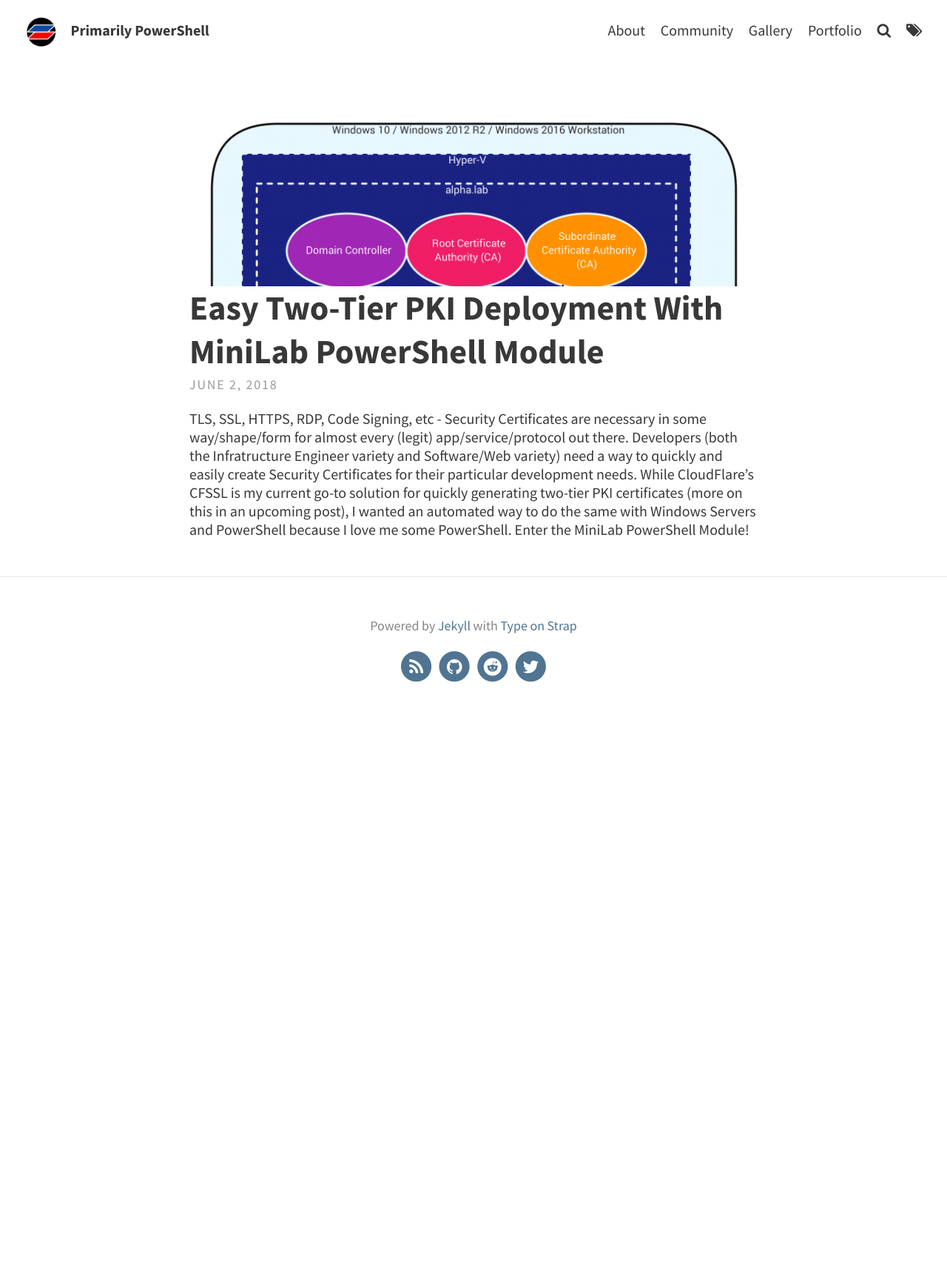
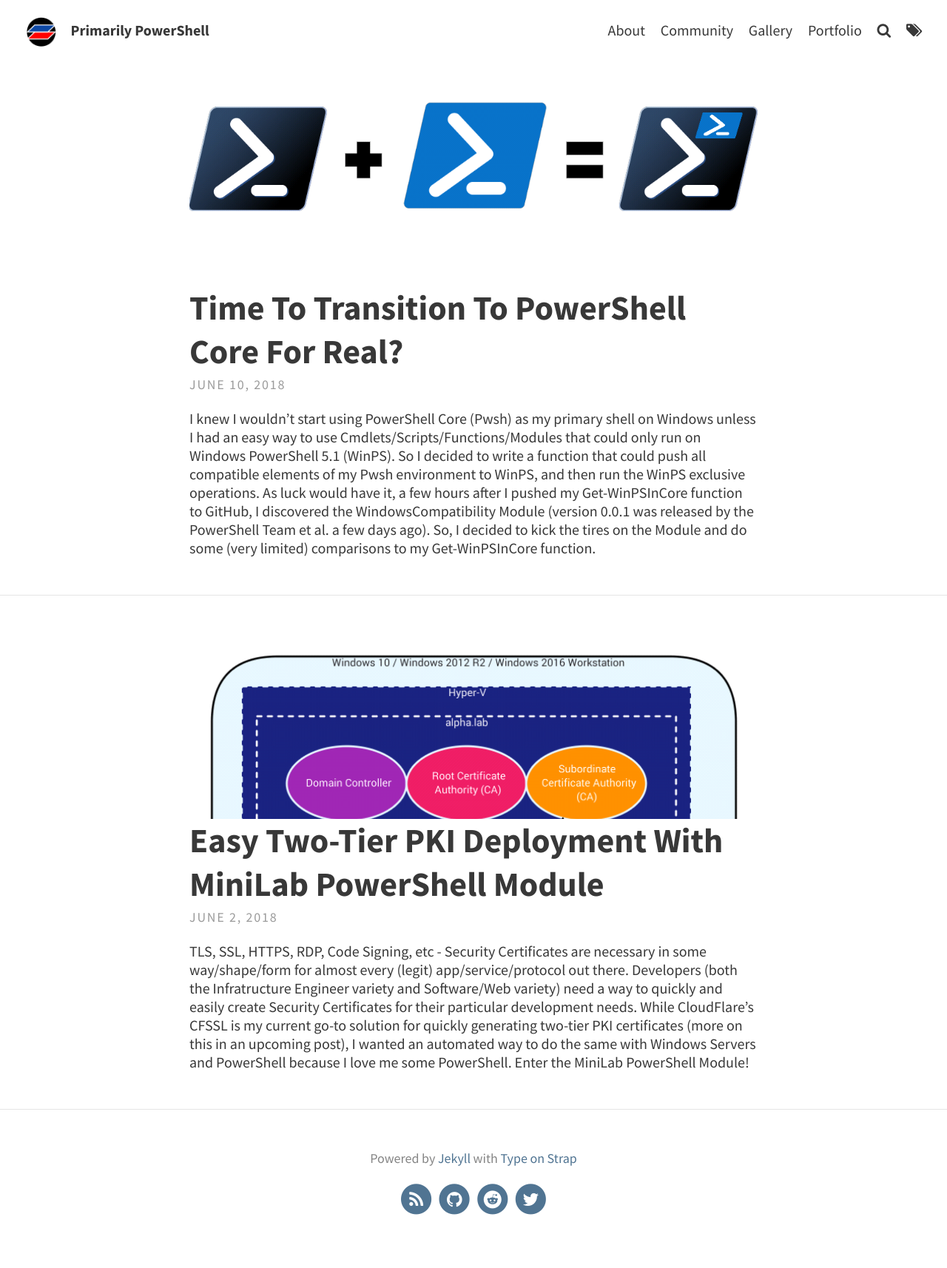
Before and after one commit to pldmgg/pldmgg.github.io, a Jekyll site: the page built from index.html, in a window 1280 px wide. Shown: the whole page at 74% size. Built offline with Jekyll 4.4.1, drawn with Linux system fonts in a browser that asks for light colours; the list of posts is cut into pages by our own code; before the commit the page ends 994 px from its top, so only the background shows below that; part of the change alters nothing that is shown.

Commit message:
Added WinInPSCore Post

````diff
--- /dev/null
+++ b/_posts/2018-6-10-WinPSInCore.md
@@ -0,0 +1,229 @@
+---
+layout: post
+title: Time To Transition To PowerShell Core For Real?
+thumbnail: "assets/img/thumbnails/WinPSInCoreBanner.png"
+tags: [Windows, PowerShell, PowerShell Core, Core, pwsh, Compatibility, ActiveDirectory]
+excerpt_separator: <!--more-->
+---
+
+![Hansel Inside the Computer]({{ site.baseurl }}/assets/img/pexels/WinPSInCore.png){: .center-image }
+
+I knew I wouldn't start using PowerShell Core (Pwsh) as my primary shell on Windows unless I had an easy way to use Cmdlets/Scripts/Functions/Modules that could only run on Windows PowerShell 5.1 (WinPS). So I decided to write a function that could push all compatible elements of my Pwsh environment to WinPS, and then run the WinPS exclusive operations. As luck would have it, a few hours after I pushed my *Get-WinPSInCore* function to GitHub, I discovered the *WindowsCompatibility Module* (version 0.0.1 was released by the PowerShell Team et al. a few days ago). So, I decided to kick the tires on the Module and do some (very limited) comparisons to my *Get-WinPSInCore* function.
+<!--more-->
+
+# About Get-WinPSInCore and WindowsCompatibility Module
+
+**Get-WinPSInCore Function On GitHub:**
+
+[https://github.com/pldmgg/misc-powershell/blob/master/MyFunctions/PowerShellCore_Compatible/Get-WinPSInCore.ps1](https://github.com/pldmgg/misc-powershell/blob/master/MyFunctions/PowerShellCore_Compatible/Get-WinPSInCore.ps1)
+
+**WindowsCompatibility Module On GitHub:**
+
+[https://github.com/PowerShell/WindowsCompatibility](https://github.com/PowerShell/WindowsCompatibility)
+
+**WindowsCompatibility Module On PSGallery:**
+
+[https://www.powershellgallery.com/packages/WindowsCompatibility](https://www.powershellgallery.com/packages/WindowsCompatibility)
+
+At a glance, the main difference between the *Get-WinPSInCore* function and the *WindowsCompatibility Module* is as follows:
+
+The *WindowsCompatibility Module* makes it seem like WinPS Cmdlets / Scripts / Functions / Modules are loaded directly in Pwsh whereas my *Get-WinPSInCore* function makes it seem like you're running WinPS Cmdlets / Scripts / Functions / Modules in WinPS. At the end of the day, both approaches open a PSSession to Windows PowerShell 5.1, run the WinPS operations in WinPS, and bring the results back to Pwsh. (Of course, depending on the type of resulting WinPS object, some info might be lost in translation/serialization).
+
+In the below examples, I'll try and demo both methods alongside each other.
+
+# Demo
+
+Before trying the following examples, make sure you have the latest version of Pwsh Installed. You can use my *Update-PowerShellCore* function to take care of this. (NOTE: The following will work both in Windows PowerShell 5.1 and an older version of PowerShell Core.)
+
+```powershell
+$pldmggFunctionsUrl = "https://raw.githubusercontent.com/pldmgg/misc-powershell/master/MyFunctions"
+
+if (![bool]$(Get-Command Update-PowerShellCore -ErrorAction SilentlyContinue)) {
+    $UpdatePSCoreFunctionUrl = "$pldmggFunctionsUrl/PowerShellCore_Compatible/Update-PowerShellCore.ps1"
+    try {
+        Invoke-Expression $([System.Net.WebClient]::new().DownloadString($UpdatePSCoreFunctionUrl))
+    }
+    catch {
+        Write-Error $_
+        Write-Error "Unable to load the Update-PowerShellCore function! Halting!"
+        $global:FunctionResult = "1"
+        return
+    }
+}
+
+Update-PowerShellCore -DownloadDirectory "$HOME\Downloads" -Latest
+```
+
+Next, launch PowerShell Core (pwsh.exe), load the *Get-WinPSInCore* function, and install/import the *WindowsCompatibility Module*:
+
+```powershell
+$pldmggFunctionsUrl = "https://raw.githubusercontent.com/pldmgg/misc-powershell/master/MyFunctions"
+
+if (![bool]$(Get-Command Get-WinPSInCore -ErrorAction SilentlyContinue)) {
+    $GetWinPSInCoreFunctionUrl = "$pldmggFunctionsUrl/PowerShellCore_Compatible/Get-WinPSInCore.ps1"
+    try {
+        Invoke-Expression $([System.Net.WebClient]::new().DownloadString($GetWinPSInCoreFunctionUrl))
+    }
+    catch {
+        Write-Error $_
+        Write-Error "Unable to load the Get-WinPSInCore function! Halting!"
+        $global:FunctionResult = "1"
+        return
+    }
+}
+
+Install-Module WindowsCompatibility
+Import-Module WindowsCompatibility
+```
+
+Now we're ready to try out some examples!
+
+# Example 1: Use the Windows PowerShell Module 'ActiveDirectory' Within PowerShell Core
+
+Using the *Get-WinPSInCore* function...
+
+```powershell
+# NOTE: The Get-WinPSInCore function has an alias called 'shim'
+PS C:\Users\zeroadmin> shim {
+>> Import-Module ActiveDirectory
+>> $(Get-ADComputer -Filter *)[0]
+>> }
+
+RunspaceId        : 286a6a47-a02d-4355-ab24-2064a59f81e2
+DistinguishedName : CN=ZERODC01,OU=Domain Controllers,DC=zero,DC=lab
+DNSHostName       : ZeroDC01.zero.lab
+Enabled           : True
+Name              : ZERODC01
+ObjectClass       : computer
+ObjectGUID        : e3616dd0-80e6-4c9c-b104-7b3e13fb1274
+SamAccountName    : ZERODC01$
+SID               : S-1-5-21-1048399111-1379594113-1692093488-1002
+UserPrincipalName :
+```
+
+Using the *WindowsCompatibility Module*...
+
+```powershell
+PS C:\Users\zeroadmin> Import-WinModule ActiveDirectory
+PS C:\Users\zeroadmin> $(Get-ADComputer -Filter *)[0]
+
+RunspaceId        : ff6ad512-67b8-4b64-b215-6e982539d640
+DistinguishedName : CN=ZERODC01,OU=Domain Controllers,DC=zero,DC=lab
+DNSHostName       : ZeroDC01.zero.lab
+Enabled           : True
+Name              : ZERODC01
+ObjectClass       : computer
+ObjectGUID        : e3616dd0-80e6-4c9c-b104-7b3e13fb1274
+SamAccountName    : ZERODC01$
+SID               : S-1-5-21-1048399111-1379594113-1692093488-1002
+UserPrincipalName :
+```
+
+SIDE NOTE: I know the PowerShell Team is working hard on making a version of the ActiveDirectory Module that works natively with PowerShell Core. Thank you!
+
+# Example 2: Forward All PowerShell Core Environment Characteristics to Windows PowerShell and Use Them
+
+First, let's set a few variables and functions in our PowerShell Core Session so that we have stuff to work with.
+
+```powershell
+PS C:\Users\zeroadmin> $HttpClient = [System.Net.Http.HttpClient]::new()
+PS C:\Users\zeroadmin> $WebGetResult = $HttpClient.GetAsync("https://mathieubuisson.github.io/pester-custom-assertions")
+PS C:\Users\zeroadmin> function Test-Func {'Output from Test-Func!!'}
+PS C:\Users\zeroadmin> $OtherVar = "OtherStuff"
+```
+
+Using the *Get-WinPSInCore* function...
+
+```powershell
+PS C:\Users\zeroadmin> shim {
+>> Test-Func
+>> $WebGetResult
+>> $OtherVar
+>> } -VariablesToForward 'WebGetResult','OtherVar' -FunctionsToForward 'Test-Func'
+Output from Test-Func!!
+
+Result                  : @{Version=; Content=; StatusCode=200; ReasonPhrase=OK; Headers=System.Collections.ArrayList; RequestMessage=;
+                          IsSuccessStatusCode=True}
+Id                      : 2
+Exception               :
+Status                  : 5
+IsCanceled              : False
+IsCompleted             : True
+IsCompletedSuccessfully : True
+CreationOptions         : 0
+AsyncState              :
+IsFaulted               : False
+AsyncWaitHandle         : @{Handle=; SafeWaitHandle=}
+CompletedSynchronously  : False
+RunspaceId              : 286a6a47-a02d-4355-ab24-2064a59f81e2
+
+OtherStuff
+```
+
+SIDE NOTE: If you ever need/want to forward all Pwsh environment characteristics to WinPS using the *Get-WinPSInCore* function, you can do something like:
+
+```powershell
+shim {'Hello'} -VariablesToForward * -EnvironmentVariablesToForward * -FunctionsToForward * -ModulesToForward *
+```
+
+Using the *WindowsCompatibility Module*...
+
+```powershell
+PS C:\Users\zeroadmin> $WinCompatPSSession = Get-PSSession -Name $("win-" + $($(whoami) -split '\\')[-1])
+PS C:\Users\zeroadmin> Invoke-Command -Session $WinCompatPSSession -ScriptBlock {
+>> Invoke-Expression $args[0]
+>> Test-Func
+>> $args[1]
+>> $args[2]
+>> } -ArgumentList $(${Function:Test-Func}.Ast.Extent.Text),$WebGetResult,$OtherVar -HideComputerName
+Output from Test-Func!!
+
+RunspaceId              : ff6ad512-67b8-4b64-b215-6e982539d640
+Result                  : StatusCode: 200, ReasonPhrase: 'OK', Version: 1.1, Content: System.Net.Http.NoWriteNoSeekStreamContent, Headers:
+                          {
+                            Cache-Control: max-age=600
+                            Connection: keep-alive
+                            Date: Sun, 10 Jun 2018 13:36:35 GMT
+                            Via: 1.1 varnish
+                            Accept-Ranges: bytes
+                            Age: 107
+                            Server: GitHub.com
+                            Vary: Accept-Encoding
+                            Access-Control-Allow-Origin: *
+                            X-GitHub-Request-Id: ACA2:55A1:65855C:89F8B7:5B1D25B6
+                            X-Served-By: cache-dca17741-DCA
+                            X-Cache: HIT
+                            X-Cache-Hits: 1
+                            X-Timer: S1528637795.226039,VS0,VE1
+                            X-Fastly-Request-ID: 4bcfe019dd345cd730266486b7dc923614eaf3cd
+                            Content-Length: 63360
+                            Content-Type: text/html; charset=utf-8
+                            Expires: Sun, 10 Jun 2018 13:30:55 GMT
+                            Last-Modified: Sat, 09 Jun 2018 15:24:39 GMT
+                          }
+Id                      : 2
+Exception               :
+Status                  : RanToCompletion
+IsCanceled              : False
+IsCompleted             : True
+IsCompletedSuccessfully : True
+CreationOptions         : None
+AsyncState              :
+IsFaulted               : False
+AsyncWaitHandle         : System.Threading.ManualResetEvent
+CompletedSynchronously  : False
+
+OtherStuff
+```
+
+# My Thoughts
+
+I haven't fully explored the *WindowsCompatibility Module* yet, but given my testing thus far, I'm pretty comfortable saying the following:
+
+* The *WindowsCompatibility Module* will become (and should become) the most popular method of running Windows PowerShell 5.1 in PowerShell Core
+* At this point in time, if you want to [try to] use Pwsh variables/functions/Modules in WinPS, use the *Get-WinPSInCore* function.
+* If you want to use WinPS cmdlets/functions/Modules in Pwsh, use the *WindowsCompatibility Module*.
+
+# Next Post Teaser
+
+I know in my [previous post](https://pldmgg.github.io/2018/06/02/MiniLab.html) I said that this week I was going to write about standing up PKI using CloudFlare's CFSSL and Docker Containers...but when I started down that road, this is the post I ended up with :/ I'll try for next week!
--- a/_sass/base/_global.scss
+++ b/_sass/base/_global.scss
@@ -180,6 +180,12 @@ img[align=right] {
     margin-left: 3%;
 }
 
+.center-image
+{
+    margin: 0 auto;
+    display: block;
+}
+
 /* ---- Responsive ---- */
 
 @media screen and (max-width: $break) {
````
Also changed, not shown: assets/img/pexels/PowerShell_Core_6.0.png (added), assets/img/pexels/WinPSInCore.png (added), assets/img/thumbnails/WinPSInCore-Thumbnail.png (added), assets/img/thumbnails/WinPSInCoreBanner.png (added).
